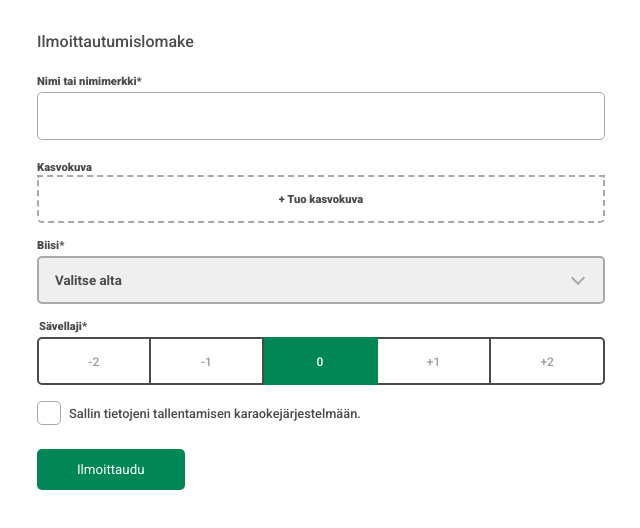
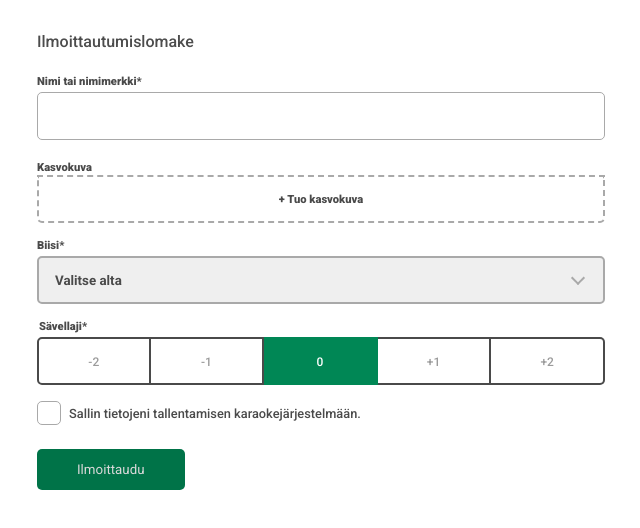
Before and after one commit to anonOstrich/karaoke-form, a React (Vite) app: page / in a window 1280 px wide. Shown: the top 528 px of the page, without its empty margins (319-959 px from the left). Built offline with nearby package versions, Linux system fonts and the light colour scheme.

Commit message:
Validation of required fields

```diff
--- a/src/components/Lomake.tsx
+++ b/src/components/Lomake.tsx
@@ -13,6 +13,12 @@ import SelfieInput from './SelfieInput';
 const PITCH_OPTIONS = ['-2', '-1', '0', '+1', '+2'] as const;
 type Pitch = (typeof PITCH_OPTIONS)[number];
 const DEFAULT_PITCH = '0';
+
+function formDataIsValid(data: FormData): boolean {
+  const { songId, username } = data;
+  const trimmed = username.trim();
+  return trimmed.length > 0 && songId !== null;
+}
 
 interface FormData {
   username: string;
@@ -33,17 +39,21 @@ export default function Lomake() {
     allowPersonalInfo: false,
   });
 
+  const [incomplete, setIncomplete] = useState(true);
+
   const [loading, setLoading] = useState(false);
 
   /* TODO: this is NOT as typesafe as you'd expect! Choose to live with it or else do runtime checks? Although I'm pretty sure it could be done at compoile time as well... */
   function setFormProperty(propertyName: FormDataKey, newValue: FormData[FormDataKey]) {
-    setFormData({ ...formData, [propertyName]: newValue });
+    const newFormData = { ...formData, [propertyName]: newValue };
+    setFormData(newFormData);
+
+    setIncomplete(!formDataIsValid(newFormData));
   }
 
   async function handleFormSubmit(e: ReactFormEvent<HTMLFormElement>) {
     e.preventDefault();
-    // Would need to convert the image data url for the backend
-    console.log(JSON.stringify(formData, null, 2));
+    // Would need to convert the image data url for the backend here at latest
     setLoading(true);
     try {
       // This delay could be read from environment variables, for instance? Right now just hardcoded in the middle of a long function...
@@ -106,7 +116,7 @@ export default function Lomake() {
           disabled={loading}
         />
 
-        <button className="submit-button align-left" type="submit" disabled={loading}>
+        <button className="submit-button align-left" type="submit" disabled={incomplete || loading}>
           Ilmoittaudu
         </button>
 
--- a/src/index.css
+++ b/src/index.css
@@ -82,7 +82,8 @@ select {
 button:disabled,
 input:disabled,
 select:disabled {
-  filter: brightness(50%);
+  filter: brightness(85%);
+  cursor: not-allowed;
 }
 
 /* might just be a bad idea to create such wide styles, expecially since inputs differ so much... */
```
